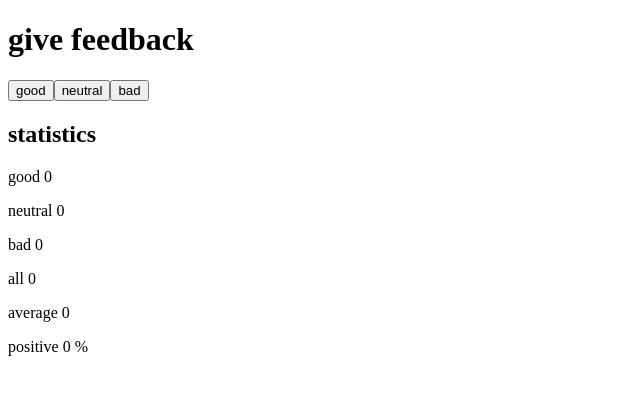
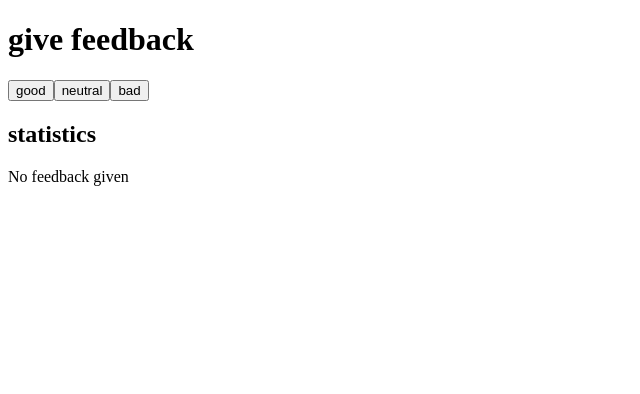
Before and after one commit to lozukka/full-stack-open, a React (Vite) app in the folder part1/: page / in a window 1280 px wide. Shown: the top 394 px of the page, without its empty margins (0-640 px from the left). Built offline with nearby package versions, Linux system fonts and the light colour scheme.

Commit message:
exercise 1.9 done

```diff
--- a/part1/src/App.jsx
+++ b/part1/src/App.jsx
@@ -2,7 +2,11 @@ import { useState } from "react";
 
 const Statistics = ({ good, neutral, bad }) => {
   console.log(good, neutral, bad);
+
   const all = good + neutral + bad;
+  if (all === 0) {
+    return <p>No feedback given</p>;
+  }
   const average = all === 0 ? 0 : (good - bad) / all;
   const positive = all === 0 ? 0 : (good / all) * 100;
 
```
